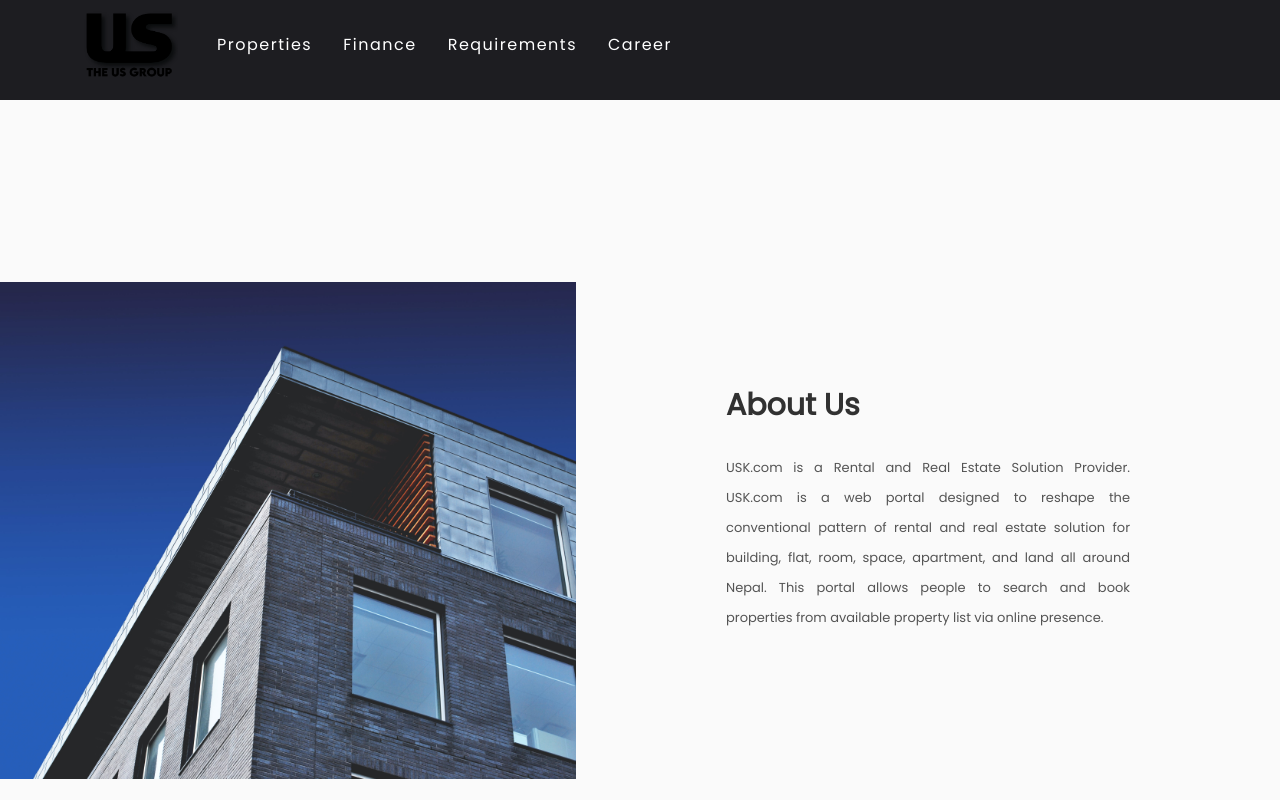
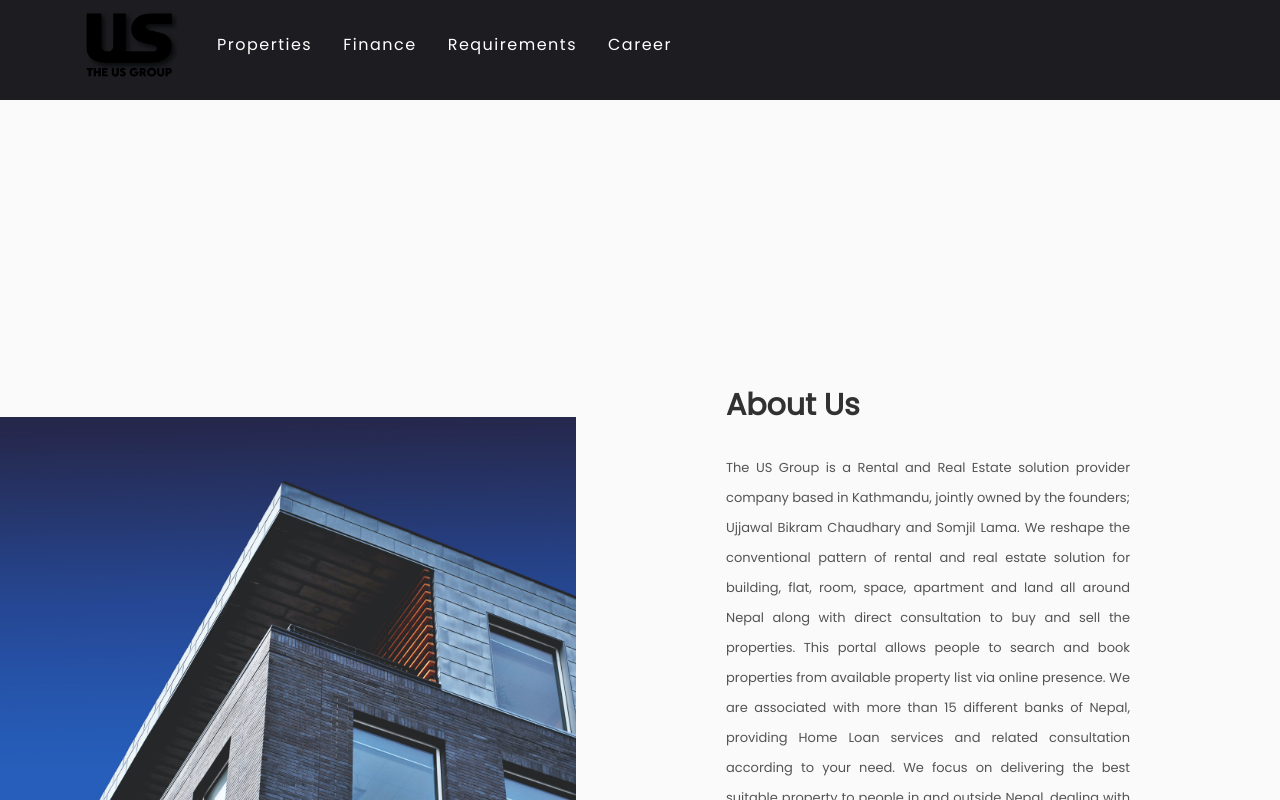
Before and after one commit to amitpradhan195/USK, a React (Create React App) app: page /about in a window 1280 px wide. Shown: the top 800 px of the page. Built offline with nearby package versions, Linux system fonts and the light colour scheme.

Commit message:
testing without redirects

```diff
--- a/src/pages/About/index.js
+++ b/src/pages/About/index.js
@@ -14,11 +14,16 @@ export default function Index() {
         <div className="inner-container">
           <h1>About Us</h1>
           <p className="about-text">
-            USK.com is a Rental and Real Estate Solution Provider. USK.com is a
+            {/* USK.com is a Rental and Real Estate Solution Provider. USK.com is a
             web portal designed to reshape the conventional pattern of rental
             and real estate solution for building, flat, room, space, apartment,
             and land all around Nepal. This portal allows people to search and
-            book properties from available property list via online presence.
+            book properties from available property list via online presence. */}
+            The US Group is a Rental and Real Estate solution provider company based in Kathmandu, jointly owned by the founders; Ujjawal Bikram Chaudhary and Somjil Lama. We reshape the conventional pattern of rental and real estate solution for building, flat, room, space, apartment and land all around Nepal along with direct consultation to buy and sell the properties.  This portal allows people to search and book properties from available property list via online presence.
+            We are associated with more than 15 different banks of Nepal, providing Home Loan services and related consultation according to your need. We focus on delivering the best suitable property to people in and outside Nepal, dealing with all the processes and procedures ourselves, for your convenience.
+            Thank you for trusting us and we always make sure to give best services as possible.
+            {/* Regards,
+            The US Group */}
           </p>
         </div>
       </div>
```
Also changed, not shown: 1 other file (tests, documents, lock files or other folders).
